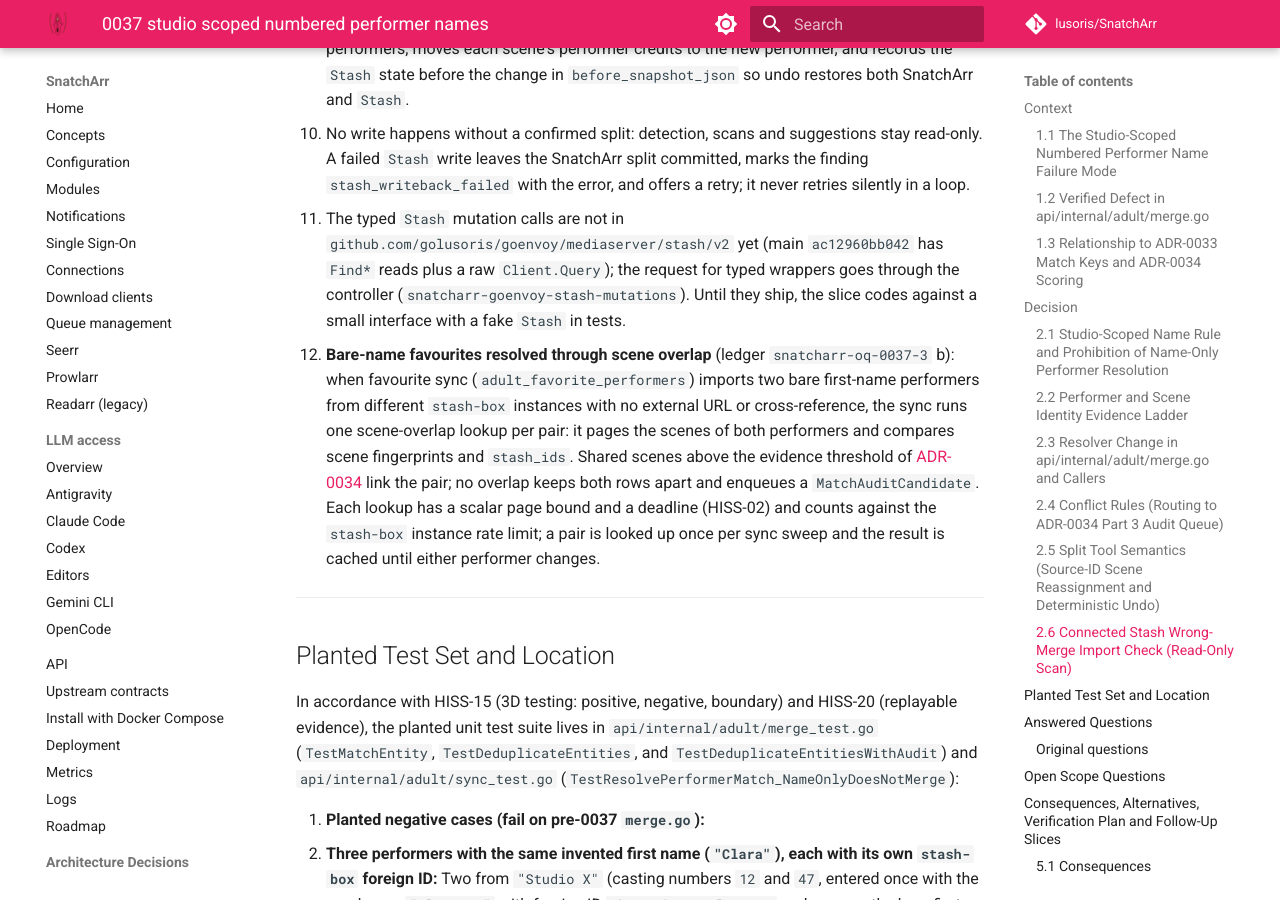
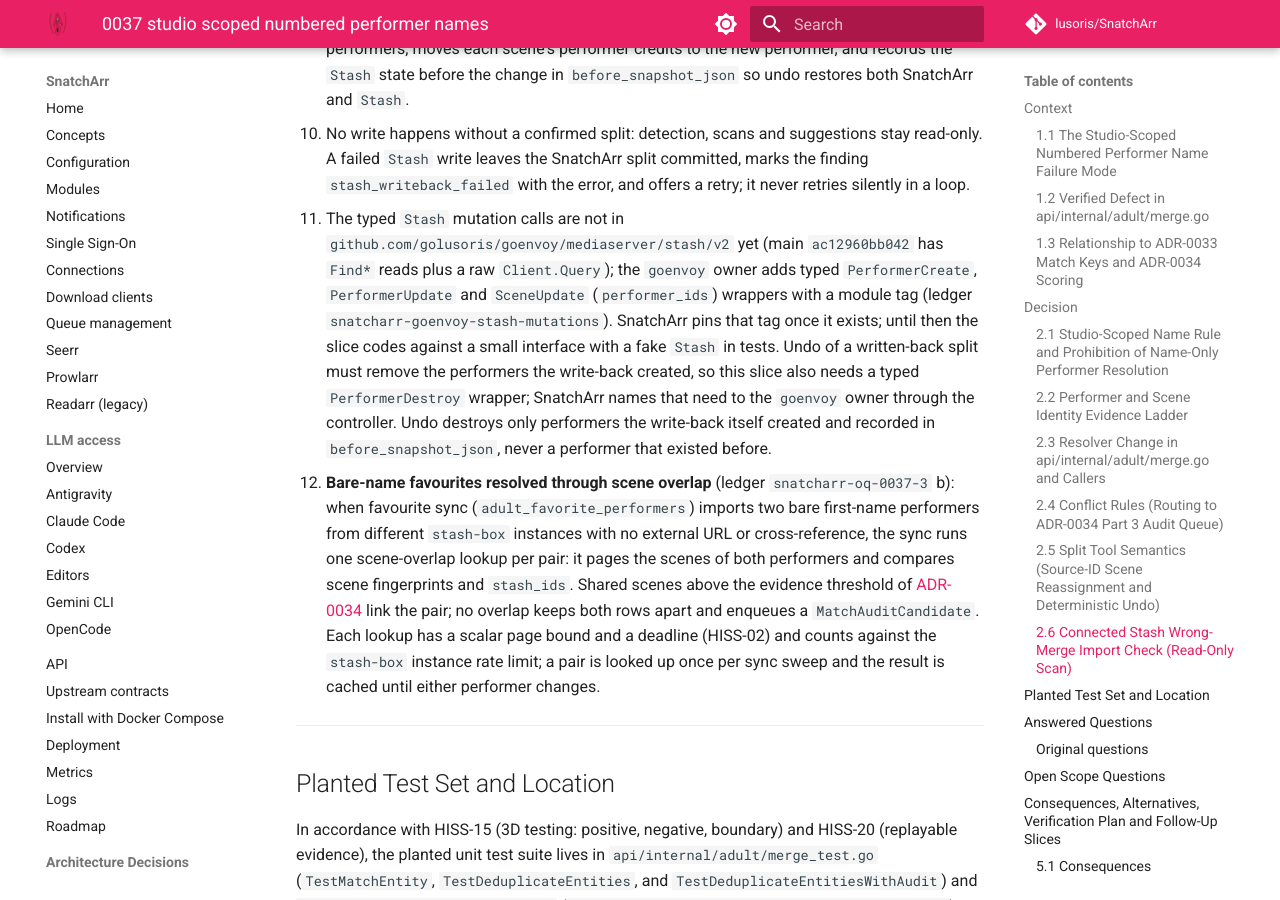
Before and after one commit to lusoris/SnatchArr, an MkDocs documentation site: the page built from docs/adr/0037-studio-scoped-numbered-performer-names.md, in a window 1280 px wide and 900 px high, scrolled down 7958 px. Built offline with MkDocs 1.6.1 and Material for MkDocs 9.7.7, drawn with Linux system fonts in a browser that asks for light colours; comment, search, counter and statistics services are not loaded; some of the changed text lies outside the part shown.

Commit message:
docs(adr): record goenvoy mutation answer in ADR-0037
Typed Stash mutation wrappers come from the goenvoy owner as a tagged
release (ledger snatcharr-goenvoy-stash-mutations); the slice codes
against an interface and a fake until then. Undo of a written-back
split needs PerformerDestroy for performers the write-back created.

Signed-off-by: lusoris <lusoris@proton.me>

```diff
--- a/docs/adr/0037-studio-scoped-numbered-performer-names.md
+++ b/docs/adr/0037-studio-scoped-numbered-performer-names.md
@@ -126,7 +126,7 @@
    - The audit queue row opens a step-by-step split drawer. Each step shows one target performer bucket with its scenes and their upstream `(endpoint, stash_id)` evidence; the operator assigns the open scenes and moves to the next bucket. The last step shows the full partition, and one confirmation commits it in a single transaction.
    - When the confirmed split concerns a performer that also exists in a connected `Stash` instance, SnatchArr writes the split back to `Stash` automatically: it creates the missing performers, moves each scene's performer credits to the new performer, and records the `Stash` state before the change in `before_snapshot_json` so undo restores both SnatchArr and `Stash`.
    - No write happens without a confirmed split: detection, scans and suggestions stay read-only. A failed `Stash` write leaves the SnatchArr split committed, marks the finding `stash_writeback_failed` with the error, and offers a retry; it never retries silently in a loop.
-   - The typed `Stash` mutation calls are not in `github.com/golusoris/goenvoy/mediaserver/stash/v2` yet (main `ac12960bb042` has `Find*` reads plus a raw `Client.Query`); the request for typed wrappers goes through the controller (`snatcharr-goenvoy-stash-mutations`). Until they ship, the slice codes against a small interface with a fake `Stash` in tests.
+   - The typed `Stash` mutation calls are not in `github.com/golusoris/goenvoy/mediaserver/stash/v2` yet (main `ac12960bb042` has `Find*` reads plus a raw `Client.Query`); the `goenvoy` owner adds typed `PerformerCreate`, `PerformerUpdate` and `SceneUpdate` (`performer_ids`) wrappers with a module tag (ledger `snatcharr-goenvoy-stash-mutations`). SnatchArr pins that tag once it exists; until then the slice codes against a small interface with a fake `Stash` in tests. Undo of a written-back split must remove the performers the write-back created, so this slice also needs a typed `PerformerDestroy` wrapper; SnatchArr names that need to the `goenvoy` owner through the controller. Undo destroys only performers the write-back itself created and recorded in `before_snapshot_json`, never a performer that existed before.
 5. **Bare-name favourites resolved through scene overlap** (ledger `snatcharr-oq-0037-3` b): when favourite sync (`adult_favorite_performers`) imports two bare first-name performers from different `stash-box` instances with no external URL or cross-reference, the sync runs one scene-overlap lookup per pair: it pages the scenes of both performers and compares scene fingerprints and `stash_ids`. Shared scenes above the evidence threshold of [ADR-0034](0034-matching-engine-and-model-connection.md) link the pair; no overlap keeps both rows apart and enqueues a `MatchAuditCandidate`. Each lookup has a scalar page bound and a deadline (HISS-02) and counts against the `stash-box` instance rate limit; a pair is looked up once per sync sweep and the result is cached until either performer changes.
 
 ---
@@ -157,6 +157,7 @@
 | `OQ-0037-1` | **b**: a step-by-step split drawer launched from the audit queue row, one target performer bucket per step, one confirmation for the whole partition (item 4). | `snatcharr-oq-0037-1` |
 | `OQ-0037-2` | **c**: automatic write-back to `Stash` when a split is confirmed in SnatchArr; scans stay read-only (item 4). | `snatcharr-oq-0037-2` |
 | `OQ-0037-3` | **b**: a scene-overlap lookup per bare-name favourite pair during sync, bounded and rate-limited (item 5). | `snatcharr-oq-0037-3` |
+| `goenvoy` mutations | Typed `Stash` mutation wrappers (`PerformerCreate`, `PerformerUpdate`, `SceneUpdate`, plus `PerformerDestroy` for undo) come from the `goenvoy` owner as a tagged release; SnatchArr codes against an interface and a fake until the tag exists (item 4, slice 6). | `snatcharr-goenvoy-stash-mutations` |
 
 ### Original questions
 
```
